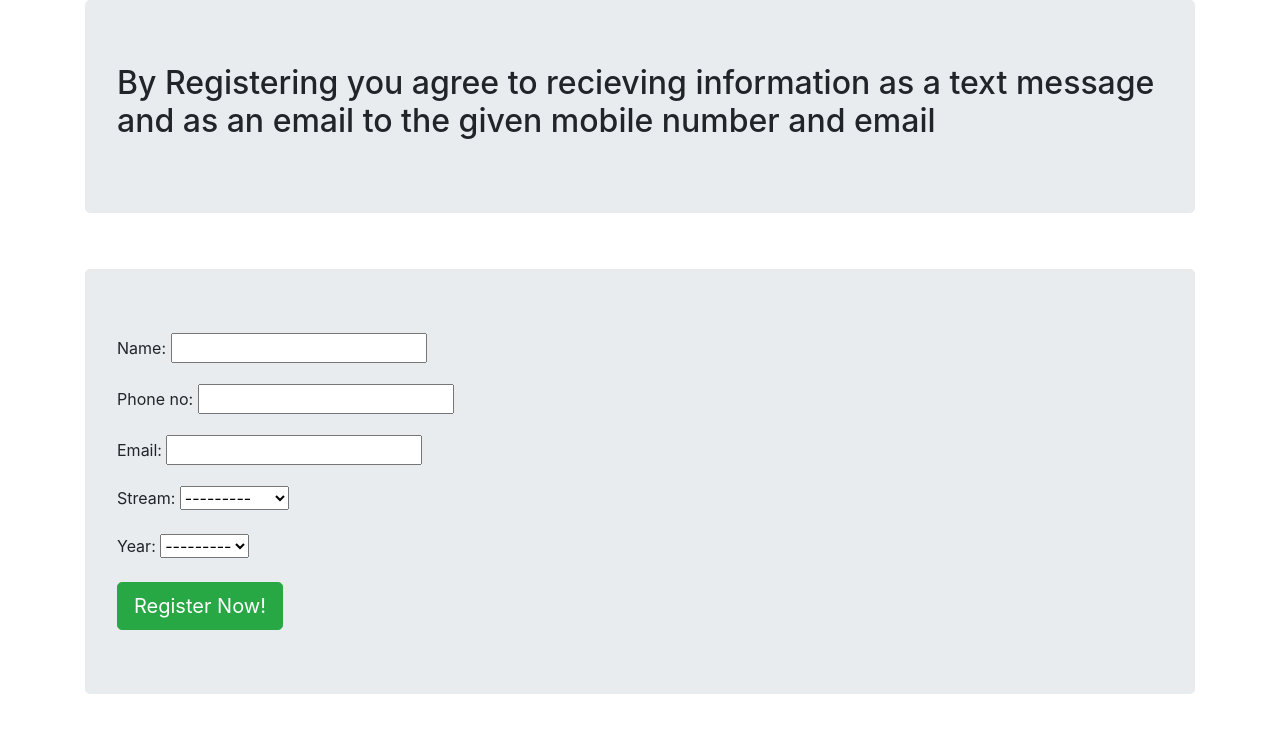
After one commit to Arsh0023/online_bulletin_webapp, a Django app: page /messenger_app/student_register/ in a window 1280 px wide. The commit adds this page. Shown: the top 733 px of the page. Run offline with Django 3.2, Linux system fonts and the light colour scheme; some libraries are stand-ins or nearby versions.

Commit message:
Signup for students now opening,but is not commiting data

```diff
--- a/ccet_bullet/settings.py
+++ b/ccet_bullet/settings.py
@@ -26,7 +26,8 @@ SECRET_KEY = '5aduk12pug5m7xy9%z1%4^5_8oq-2h^)a&eoj@aqc=@&vh7fvo'
 # SECURITY WARNING: don't run with debug turned on in production!
 DEBUG = True
 
-ALLOWED_HOSTS = ['arshpreet23.pythonanywhere.com']
+ALLOWED_HOSTS = ['arshpreet23.pythonanywhere.com',
+ '127.0.0.1']
 
 
 # Application definition
--- /dev/null
+++ b/messenger_app/forms.py
@@ -0,0 +1,11 @@
+from django import forms
+from django.core import validators
+from messenger_app import models
+
+
+#create forms here
+class student_register_form(forms.ModelForm):
+
+    class Meta:
+        model = models.students
+        fields = "__all__"
--- a/messenger_app/models.py
+++ b/messenger_app/models.py
@@ -1,12 +1,26 @@
 from django.db import models
 
 # Create your models here.
+
 class students(models.Model):
-    name = models.CharField(max_lenght=264)
+    stream_choices = (
+    ('CSE','CSE'),
+    ('ECE','ECE'),
+    ('Mechanical','Mechanical'),
+    ('Civil','Civil'),
+    )
+
+    year_choices = (
+    (1,"1st year"),
+    (2,"2nd year"),
+    (3,"3rd year"),
+    (4,"4th year"),
+    )
+    name = models.CharField(max_length=264)
     phone_no = models.IntegerField(unique=True)
     email = models.EmailField(unique=True)
-    stream = models.CharField(max_lenght="10")
-    year = models.IntegerField()
+    stream = models.CharField(max_length=10,choices = stream_choices)
+    year = models.IntegerField(choices=year_choices)
 
     def __str__(self):
         return("{}, stream - {} ,year-{} ".format(self.name,self.stream,self.year))
--- a/messenger_app/urls.py
+++ b/messenger_app/urls.py
@@ -1,5 +1,9 @@
 from django.urls import path
+from . import views
+
+#setting the namespace
+app_name = "messenger_app"
 
 urlpatterns = [
-
+path("student_register/",views.student_register,name="student_register")
 ]
--- a/messenger_app/views.py
+++ b/messenger_app/views.py
@@ -1,5 +1,11 @@
 from django.shortcuts import render
-
+from . import forms
 # Create your views here.
 def index(request):
     return render(request,"messenger_app/homepage.html")
+
+def student_register(request):
+    form = forms.student_register_form()
+    # if(request.method == "POST"):
+    #     student_register_form = forms.student_register_form(request.POST)
+    return render(request,"messenger_app/student_register_page.html",{"student_register_form":form})
--- /dev/null
+++ b/templates/messenger_app/student_register_page.html
@@ -0,0 +1,28 @@
+<!DOCTYPE html>
+<html lang="en" dir="ltr">
+    <head>
+        <meta charset="utf-8">
+        <title>Register</title>
+        <link rel="stylesheet" href="https://stackpath.bootstrapcdn.com/bootstrap/4.5.0/css/bootstrap.min.css" integrity="sha384-9aIt2nRpC12Uk9gS9baDl411NQApFmC26EwAOH8WgZl5MYYxFfc+NcPb1dKGj7Sk" crossorigin="anonymous">
+    </head>
+    <body>
+        <div class="container">
+            <div class="jumbotron">
+                <h2>By Registering you agree to recieving information as a text message and as an email to the given mobile number and email</h2>
+
+            </div>
+            <br>
+        </div>
+        <div class="container">
+            <div class="jumbotron">
+                <form method="post">
+                    {{student_register_form.as_p}}
+                    {% csrf_token %}
+                    <!-- <a class="btn btn-success btn-lg" href="https://www.google.com/">Google</a> -->
+                    <input class="btn btn-success btn-lg" type="Submit" name="" value="Register Now!">
+                </form>
+            </div>
+        </div>
+
+    </body>
+</html>
```
Also changed, not shown: templates/messenger_app/homepage.html (+5 -2 lines), db.sqlite3, messenger_app/migrations/0001_initial.py (added), messenger_app/migrations/0002_auto_20200727_1409.py (added), 1 other file.
